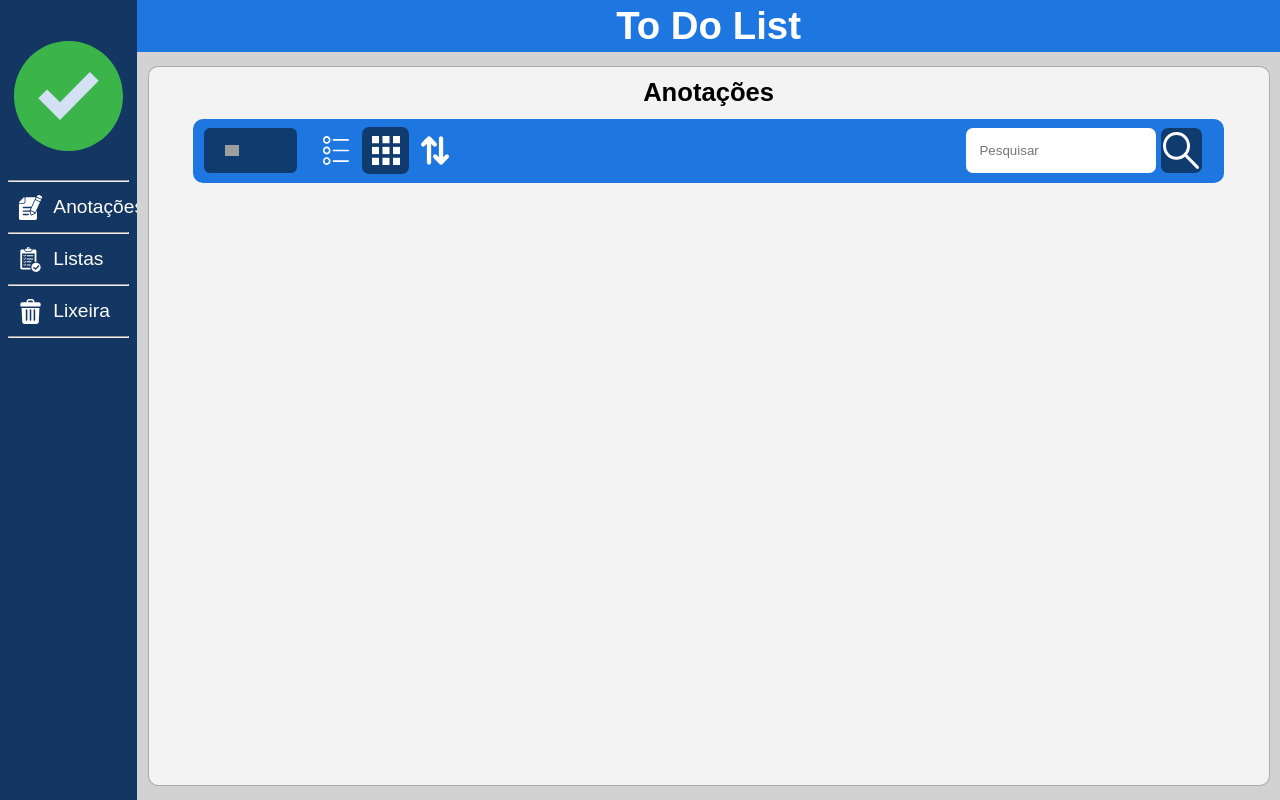
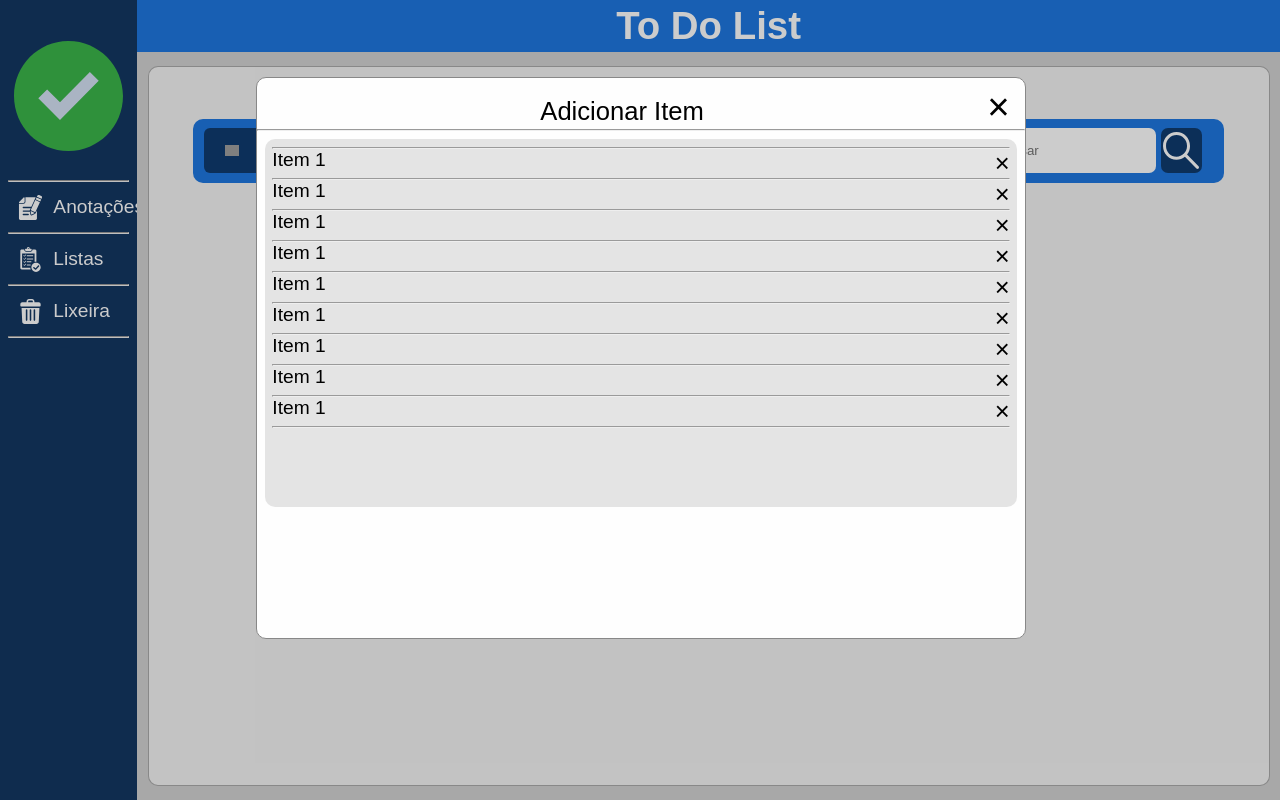
Before and after one commit to Weverton-Vitor/to-do-list, a Django app: template project/apps/list_of_items/templates/task_list_list.html in a window 1280 px wide. Run offline with Django 3.2, Linux system fonts and the light colour scheme; the template is opened without the code that fills it, so the values that code supplies are empty; some web fonts are replaced; grey boxes are pictures that could not be loaded.

Commit message:
Adding a modal to add items in task list

```diff
--- /dev/null
+++ b/project/apps/core/static/css/list_of_items/add_item_task_list.css
@@ -0,0 +1,82 @@
+#modal-add-item {
+  display: block;
+  justify-content: center;
+  align-items: center;
+}
+
+#add-item-content{
+    width: 60%;
+    height: 70%;
+    margin-top: 6%;
+    margin-left: 20%;
+    background-color: #fefefe;
+    border: 1px solid #888;
+    border-radius: 10px;
+
+}
+
+#annotation-header-detail {
+    width: 100%;
+    display: flex;
+    align-items: center;
+    justify-content: space-between;
+
+}
+
+#annotation-header-detail div{
+    width: 96%;
+    padding-top: 2%;
+    display: flex;
+    align-content: center;
+    justify-content: center;
+  }
+
+#add-item-title{
+  font-size: 2vw;
+}
+
+#add-item-body {
+    height: 84%;
+}
+
+#list-items-add-item {
+  margin: 1%;
+  height: 75%;
+  padding: 1%;
+  border-radius: 10px;
+  background: rgba(1,1,1, 0.1);
+
+}
+
+#list-items-add-item ul {
+  list-style: none;
+}
+
+.item-description-add-item div{
+    display: flex;
+    justify-content: space-between;
+    overflow-y:auto;
+
+}
+
+.item-description-add-item p {
+    font-size: 1.5vw;
+}
+
+
+
+.item-description-add-item span {
+
+
+}
+
+
+#close-modal-add-item {
+  font-size: 3vw;
+  margin-top: 1%;
+  margin-right: 2%;
+}
+
+.delete-add-item{
+  font-size: 2vw;
+}
--- /dev/null
+++ b/project/apps/list_of_items/templates/task_list_add_item.html
@@ -0,0 +1,111 @@
+{% load static %}
+
+{% block css %}
+
+<link rel="stylesheet" href="{% static 'css/list_of_items/add_item_task_list.css' %}">
+
+{% endblock css%}
+
+
+<div id='modal-add-item' class='modal' style='display: block'>
+    <div id='add-item-content'>
+
+        <div id="annotation-header-detail">
+            <div>
+                <p id='add-item-title'>Adicionar Item</p>
+            </div>
+            <span id="close-modal-add-item" class="close">&times</span>
+        </div>
+
+        <hr id="line-options-detail">
+
+        <div id='add-item-body'>
+
+            <div id="list-items-add-item">
+                <hr>
+                <ul>
+                    <li class='item-description-add-item'>
+                        <div>
+                            <p>Item 1</p>
+                            <span id="delete-add-item-1" class="close delete-add-item">&times</span>
+                        </div>
+                        <hr>
+                    </li>
+
+                   <li class='item-description-add-item'>
+                        <div>
+                            <p>Item 1</p>
+                            <span id="delete-add-item-1" class="close delete-add-item">&times</span>
+                        </div>
+                        <hr>
+                    </li>
+
+                   <li class='item-description-add-item'>
+                        <div>
+                            <p>Item 1</p>
+                            <span id="delete-add-item-1" class="close delete-add-item">&times</span>
+                        </div>
+                        <hr>
+                    </li>
+                    <li class='item-description-add-item'>
+                        <div>
+                            <p>Item 1</p>
+                            <span id="delete-add-item-1" class="close delete-add-item">&times</span>
+                        </div>
+                        <hr>
+                    </li>
+
+                   <li class='item-description-add-item'>
+                        <div>
+                            <p>Item 1</p>
+                            <span id="delete-add-item-1" class="close delete-add-item">&times</span>
+                        </div>
+                        <hr>
+                    </li>
+
+                   <li class='item-description-add-item'>
+                        <div>
+                            <p>Item 1</p>
+                            <span id="delete-add-item-1" class="close delete-add-item">&times</span>
+                        </div>
+                        <hr>
+                    </li>
+
+                    <li class='item-description-add-item'>
+                        <div>
+                            <p>Item 1</p>
+                            <span id="delete-add-item-1" class="close delete-add-item">&times</span>
+                        </div>
+                        <hr>
+                    </li>
+
+                   <li class='item-description-add-item'>
+                        <div>
+                            <p>Item 1</p>
+                            <span id="delete-add-item-1" class="close delete-add-item">&times</span>
+                        </div>
+                        <hr>
+                    </li>
+
+                   <li class='item-description-add-item'>
+                        <div>
+                            <p>Item 1</p>
+                            <span id="delete-add-item-1" class="close delete-add-item">&times</span>
+                        </div>
+                        <hr>
+                    </li>
+
+                </ul>
+            </div>
+
+        </div>
+
+    </div>
+
+</div>
+
+{% block js %}
+
+<script src="{% static 'js/list_of_items/add_item_task_list.js' %}"></script>
+
+{% endblock js %}
--- a/project/apps/list_of_items/templates/task_list_list.html
+++ b/project/apps/list_of_items/templates/task_list_list.html
@@ -110,6 +110,8 @@
 <!--Incluindo o fomulário-->
 {% include "task_list_form.html" %}
 
+{% include "task_list_add_item.html" %}
+
 {% endblock content %}
 
 {% block js %}
```
